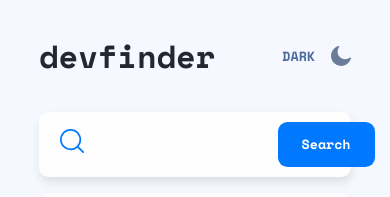
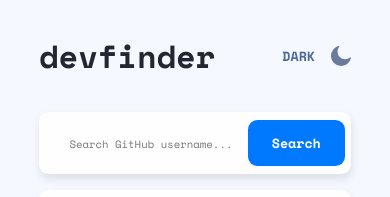
Before and after one commit to marcelemonteiro/github-user-search-challenge, a React (Create React App) app: page /#/ in a window 390 px wide. Shown: the top 197 px of the page. Built offline with nearby package versions, Linux system fonts and the light colour scheme; no server answers.

Commit message:
Add placeholder in searchbox

```diff
--- a/src/components/SearchBox.css
+++ b/src/components/SearchBox.css
@@ -31,3 +31,22 @@
 .searchBtn:hover {
   background-color: var(--primary-hover);
 }
+
+/* Mobile */
+@media (max-width: 630px) {
+  .SearchBox {
+    padding: 0.5rem 0.5rem 0.5rem 1rem;
+  }
+
+  .searchLabel {
+    justify-self: flex-end;
+  }
+
+  .searchIcon {
+    width: 90%;
+  }
+
+  .searchInput::placeholder {
+    font-size: 0.8em;
+  }
+}
--- a/src/components/SearchBox.js
+++ b/src/components/SearchBox.js
@@ -14,7 +14,7 @@ function SearchBox() {
 
   return (
     <form onSubmit={handleSubmit} className="SearchBox">
-      <label htmlFor="search">
+      <label htmlFor="search" className="searchLabel">
         <img src={searchIcon} alt="Search Icon" className="searchIcon" />
       </label>
       <input
@@ -23,6 +23,7 @@ function SearchBox() {
         type="text"
         onChange={({ target }) => setSearch(target.value)}
         className="searchInput"
+        placeholder="Search GitHub username..."
       />
       <button type="submit" className="searchBtn">
         Search
```
